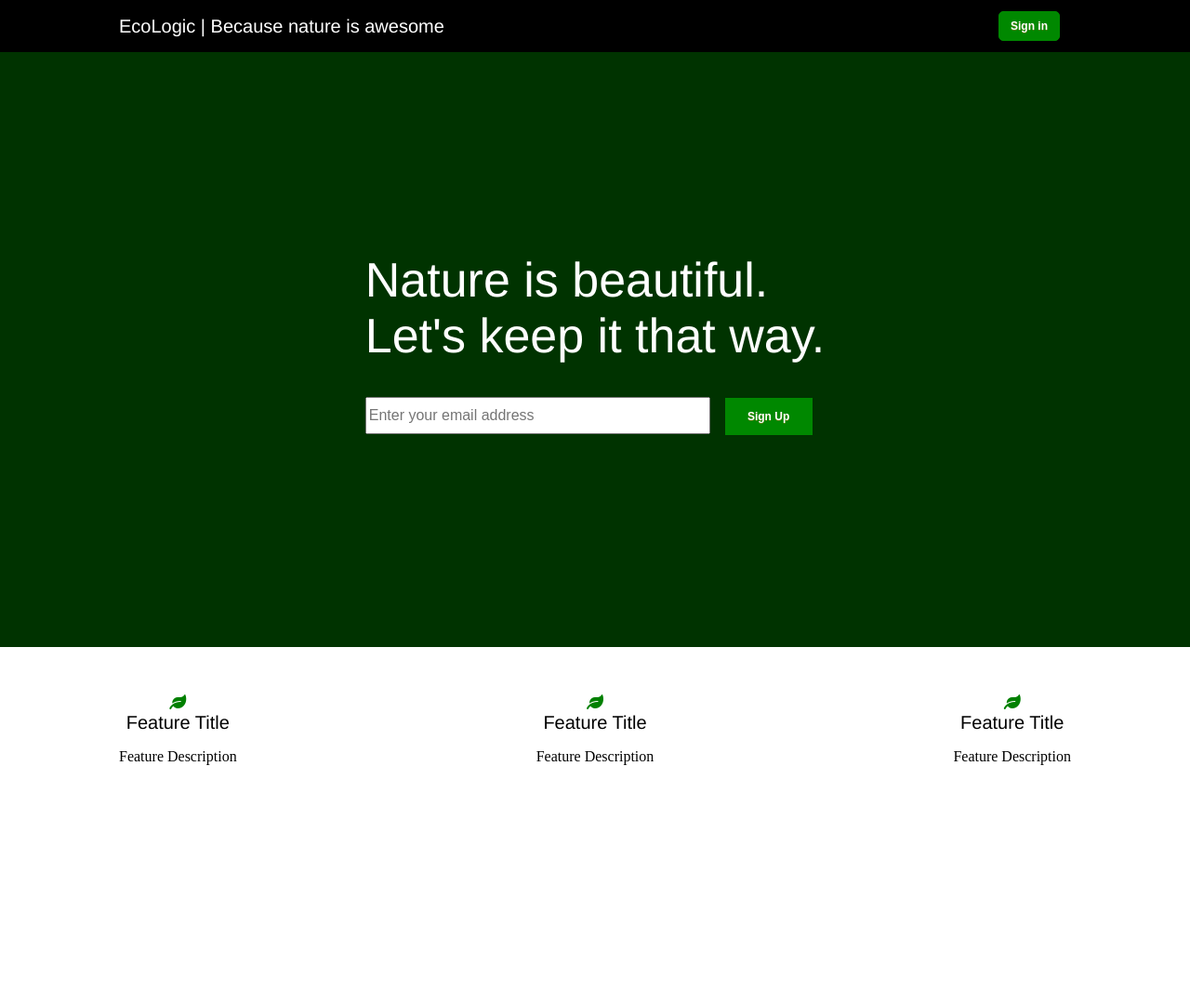
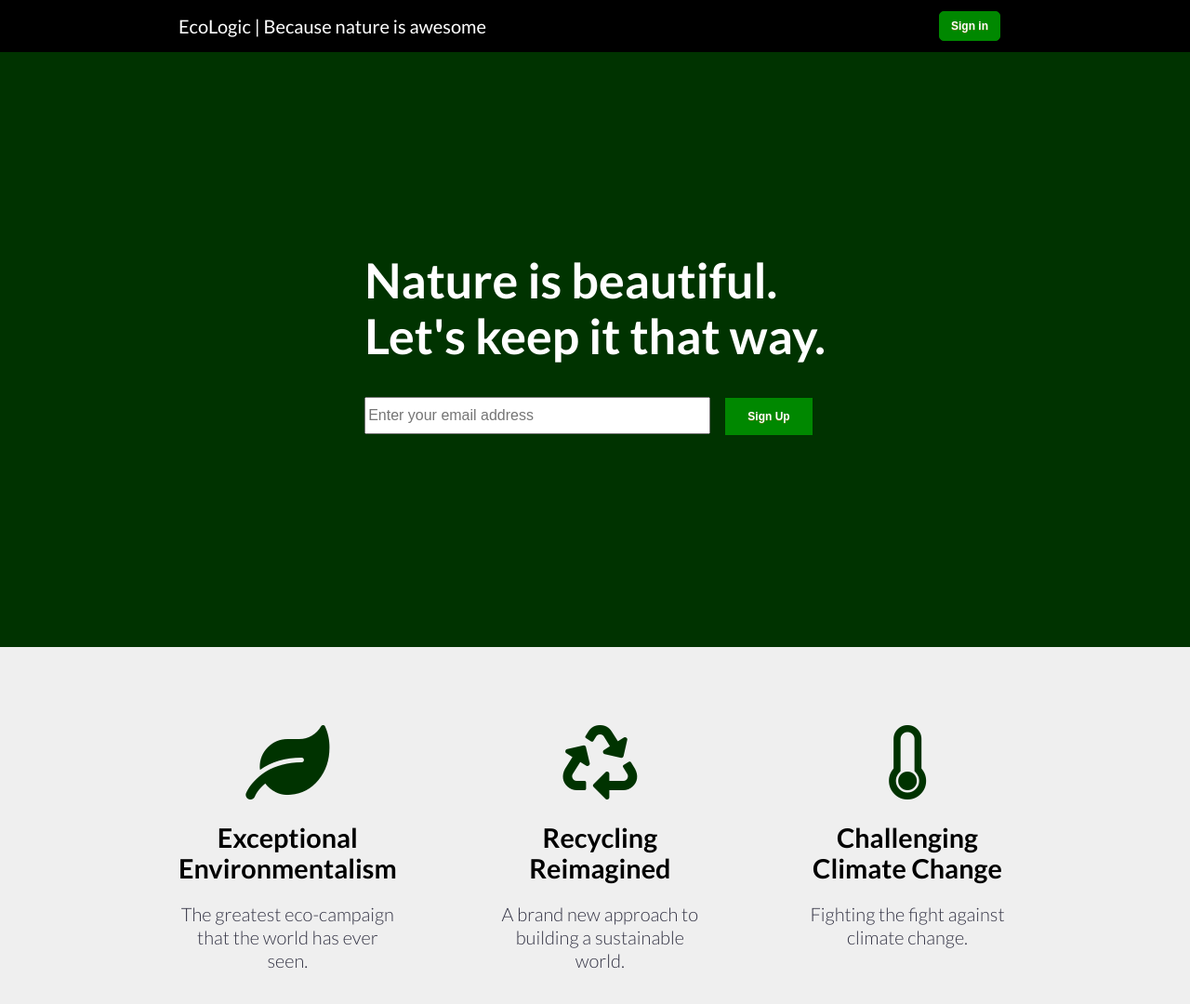
Before and after one commit to bootler/job-ready-pages, a plain HTML site: page Landing page/index.html in a window 1280 px wide. Shown: the whole page at 93% size. Before the commit the page ends 839 px from the top, so only its background shows below. Drawn offline with Linux system fonts and the light colour scheme.

Commit message:
add featured icon section

```diff
--- a/Landing page/css/layout.css
+++ b/Landing page/css/layout.css
@@ -1,14 +1,3 @@
-
-.nav-container {
-    box-sizing: border-box;
-    width: 80vw;
-    margin-left: auto;
-    margin-right: auto;
-    display: flex;
-    flex-direction: row;
-    align-items: center;
-    justify-content: space-between;
-}
 
 .banner {
     box-sizing: border-box;
@@ -24,19 +13,34 @@
 
 .feat-ctr {
     box-sizing: border-box;
-    width: 80vw;
-    margin: 0 auto;
-    margin-top: 4%;
+    width: 70vw;
+    margin: 6% auto;
 }
 
 .featured-item {
     display:flex;
-    flex-flow: column nowrap;
+    flex-flow: column wrap;
     align-items: center;
+    flex: 0 0 25%;
 }
 
 .feature-row {
     display: flex;
-    flex-flow: row nowrap;
+    flex-flow: row wrap;
     justify-content: space-between;
 }
+
+.nav-container {
+    box-sizing: border-box;
+    width: 70vw;
+    margin-left: auto;
+    margin-right: auto;
+    display: flex;
+    flex-direction: row;
+    align-items: center;
+    justify-content: space-between;
+}
+
+.section {
+    overflow: auto;
+}
--- a/Landing page/css/theme.css
+++ b/Landing page/css/theme.css
@@ -1,33 +1,54 @@
+.banner {
+    /* background-image: url('/images/leaf.jpg');
+    background-size: cover; */
+    background-color: #030;
+}
+
+.featured-item:hover .fas{
+    font-size: 110%;
+}
+
+.desc {
+    font-family: 'Lato','sans-serif';
+    font-weight: 300;
+    font-size: 1.25em;
+    line-height: 1.25em;
+    color: #334;
+    text-align: center;
+}
+
 .navigation {
     background: black;
 }
 
 .header {
-    font-family: 'Helvetica';
+    font-family: 'Lato','sans-serif';
     font-size: 1.25rem;
     font-weight: 400;
+}
+
+.header-bold {
+    font-size: 1.8em;
+    font-weight: 700;
+    margin-top: 1.25rem;
+    text-align: center;
+
 }
 
 .header-light {
     color: white;
 }
 
-.header-dark {
-    color: black;
+.header-large {
+    font-size: 3.25em;
+    font-weight: 700;
 }
 
-.header-large {
-    font-size: 3.25em;
-    font-weight: lighter;
+.large-icon {
+    font-size: 5em;
+    color: #030;
 }
 
-
-.btn-default {
-    color: white;
+.section {
+    background-color: #efefef;
 }
-
-.banner {
-    /* background-image: url('/images/leaf.jpg');
-    background-size: cover; */
-    background-color: #030;
-}
--- a/Landing page/index.html
+++ b/Landing page/index.html
@@ -10,7 +10,7 @@
 
     <link rel="stylesheet" href="css/normalize.css">
     <link rel="stylesheet" href="https://use.fontawesome.com/releases/v5.8.2/css/all.css" integrity="sha384-oS3vJWv+0UjzBfQzYUhtDYW+Pj2yciDJxpsK1OYPAYjqT085Qq/1cq5FLXAZQ7Ay" crossorigin="anonymous">
-    <link href="https://fonts.googleapis.com/css?family=Lato:300,400" rel="stylesheet">
+    <link rel="stylesheet" href="https://fonts.googleapis.com/css?family=Lato:300,400,700">
 
     <link rel="stylesheet" href="css/layout.css">
     <link rel="stylesheet" href="css/theme.css">
@@ -37,32 +37,29 @@
             </form>
         </div>
     </header>
-    <section class="features">
+    <section class="section">
         <div class="container feat-ctr">
             <div class="feature-row">
                 <div class="featured-item">
-                    <!-- placeholder-->
-                    <span style="color: green">
+                    <span class="header large-icon">
                         <i class="fas fa-leaf"></i>
                     </span>
-                    <h3 class="header header-dark">Feature Title</h3>
-                    <p>Feature Description</p>
+                    <h3 class="header header-bold">Exceptional Environmentalism</h3>
+                    <p class="desc">The greatest eco-campaign that the world has ever seen.</p>
                 </div>
                 <div class="featured-item">
-                    <!-- placeholder-->
-                    <span style="color: green">
-                        <i class="fas fa-leaf"></i>
+                    <span class="header large-icon">
+                        <i class="fas fa-recycle"></i>
                     </span>
-                    <h3 class="header header-dark">Feature Title</h3>
-                    <p>Feature Description</p>
+                    <h3 class="header header-bold">Recycling Reimagined</h3>
+                    <p class="desc">A brand new approach to building a sustainable world.</p>
                 </div>
                 <div class="featured-item">
-                    <!-- placeholder-->
-                    <span style="color: green">
-                        <i class="fas fa-leaf"></i>
+                    <span class="header large-icon">
+                        <i class="fas fa-thermometer-empty"></i>
                     </span>
-                    <h3 class="header header-dark">Feature Title</h3>
-                    <p>Feature Description</p>
+                    <h3 class="header header-bold">Challenging Climate Change</h3>
+                    <p class="desc">Fighting the fight against climate change.</p>
                 </div>
             </div>
         </div>
```
